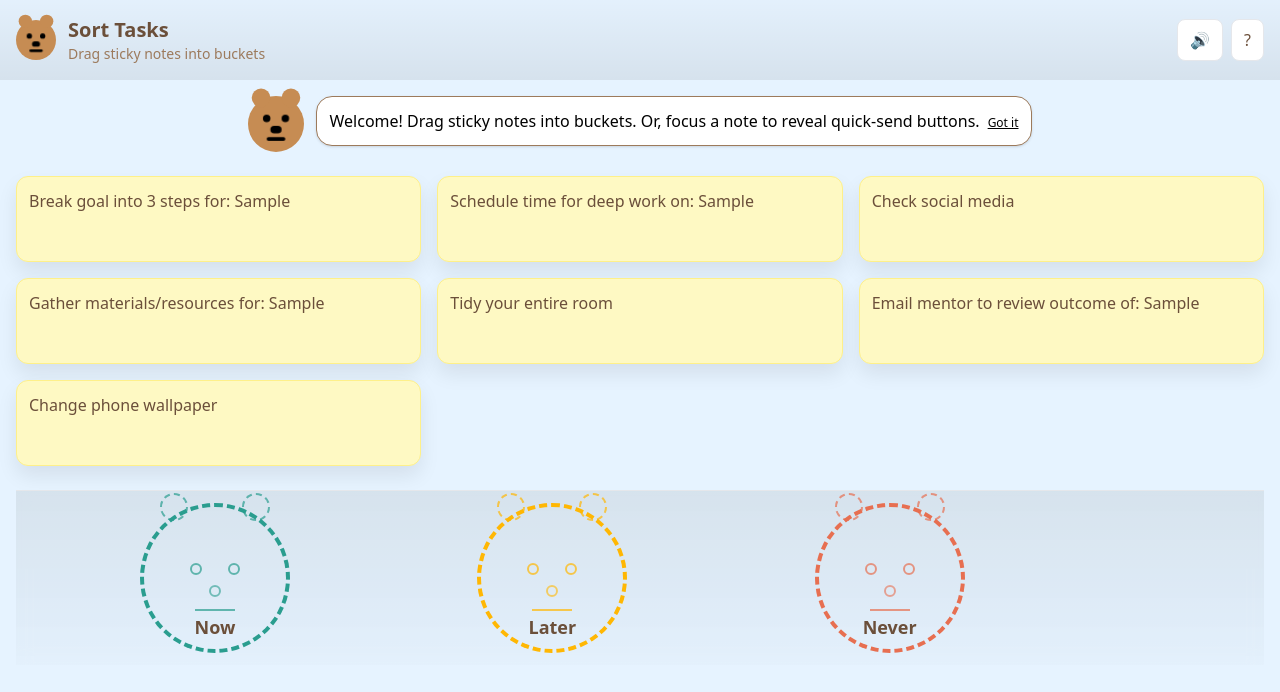
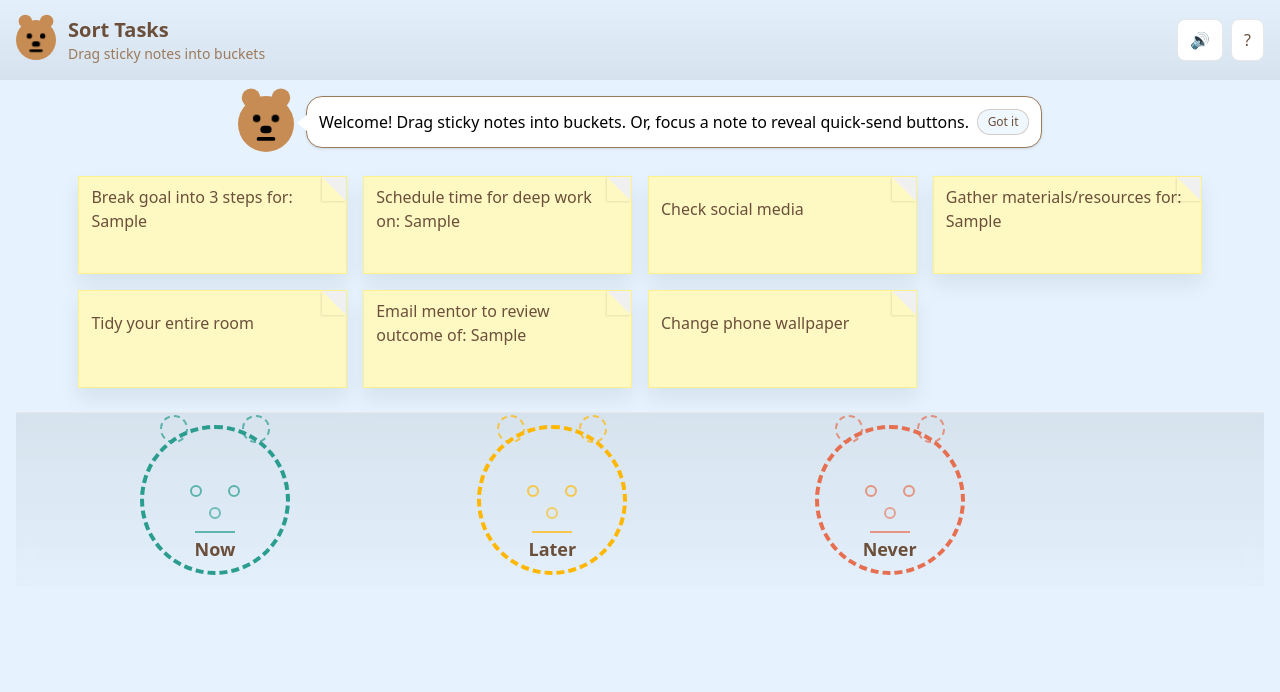
Before and after one commit to Gadisa16/FocusBear_game_app, a React (Vite) app: page / in a window 1280 px wide. Both pictures are taken after typing "Sample" into the empty fields and a click on the button "Generate Tasks". Shown: the top 692 px of the page. Built offline with nearby package versions, Linux system fonts and the light colour scheme.

Commit message:
Refactor ResultsScreen and SortingScreen components; update styles and layout for improved user experience; enhance Bucket component with cursor pointer; add new card styles in CSS for better visual appeal

```diff
--- a/src/components/ResultsScreen.tsx
+++ b/src/components/ResultsScreen.tsx
@@ -18,9 +18,9 @@ export default function ResultsScreen() {
           <button onClick={() => dispatch(goToScreen('start'))} className="bg-bear-honey text-bear-fur font-semibold py-3 rounded-xl shadow hover:opacity-90">Set New Goal</button>
           <button onClick={() => dispatch(reset())} className="text-bear-furLight underline">Restart</button>
         </div>
-        <div className="text-xs text-bear-furLight border rounded-xl p-3 bg-white">
+        {/* <div className="text-xs text-bear-furLight border rounded-xl p-3 bg-white">
           Placeholder for screenshot or short tips.
-        </div>
+        </div> */}
       </div>
     </ScreenShell>
   )
--- a/src/components/SortingScreen.tsx
+++ b/src/components/SortingScreen.tsx
@@ -45,16 +45,25 @@ export default function SortingScreen() {
         <div className="flex items-start justify-center gap-3">
           <Bear size={56} mood={mood} />
           <BearBubble>
-            {lastMessage || (showOnboarding
-              ? 'Welcome! Drag sticky notes into buckets. Or, focus a note to reveal quick-send buttons.'
-              : 'Tip: Now = urgent + important. Later = important. Never = distraction.')}
-            {showOnboarding && (
-              <button className="ml-2 text-xs underline" onClick={() => dispatch(setShowOnboarding(false))}>Got it</button>
-            )}
+            <div className="flex items-center flex-wrap gap-2">
+              <span>
+                {lastMessage || (showOnboarding
+                  ? 'Welcome! Drag sticky notes into buckets. Or, focus a note to reveal quick-send buttons.'
+                  : 'Tip: Now = urgent + important. Later = important. Never = distraction.')}
+              </span>
+              {showOnboarding && (
+                <button
+                  className="action-btn"
+                  onClick={() => dispatch(setShowOnboarding(false))}
+                >
+                  Got it
+                </button>
+              )}
+            </div>
           </BearBubble>
         </div>
 
-        <div className="grid grid-cols-1 sm:grid-cols-2 lg:grid-cols-3 gap-4">
+        <div className="grid grid-cols-1 sm:grid-cols-2 lg:grid-cols-4 gap-4 card_grid_style">
           {tasks.map((t: Task) => (
             <TaskCard
               key={t.id}
--- a/src/components/tasks/Bucket.tsx
+++ b/src/components/tasks/Bucket.tsx
@@ -43,7 +43,7 @@ export default function Bucket({ label, onDropTask, shake }: Props) {
 
   return (
     <section
-      className={`bear-bucket relative w-[150px] h-[150px] bg-transparent rounded-full p-3 pt-6 flex items-center justify-center text-[#6B4F3A] font-semibold ${shake ? 'animate-shake' : ''} border-4 border-dashed transition-transform transition-shadow transition-bg duration-200 ease-in-out`}
+      className={`bear-bucket relative w-[150px] h-[150px] bg-transparent rounded-full p-3 pt-6 flex items-center justify-center text-[#6B4F3A] font-semibold ${shake ? 'animate-shake' : ''} border-4 border-dashed transition-transform transition-shadow transition-bg duration-200 ease-in-out cursor-pointer`}
       onDragOver={onDragOver}
       onDragLeave={onDragLeave}
       onDrop={(e) => { e.currentTarget.classList.remove('is-over'); onDrop(e) }}
--- a/src/index.css
+++ b/src/index.css
@@ -12,12 +12,72 @@ html, body, #root {
 
 /* Sticky note look */
 .card-sticky {
-  @apply bg-yellow-100 shadow-sticky rounded-xl p-3 border border-yellow-200;
+  @apply bg-yellow-100 shadow-sticky pt-2 pb-1 px-3 border border-yellow-200;
+  position: relative;
+}
+
+/* Folded corner effect using pseudo-element */
+.card-sticky::before {
+  content: '';
+  position: absolute;
+  top: 0;
+  right: 0;
+  width: 0;
+  height: 0;
+  border-style: solid;
+  border-width: 0 24px 24px 0;
+  /* Size of the fold; adjust as needed */
+  border-color: transparent #f0f0f0 transparent transparent;
+  /* #f0f0f0 for a subtle fold color; match to a lighter shade of background */
+  box-shadow: -1px 1px 2px rgba(0, 0, 0, 0.1);
+  /* Shadow to simulate depth/fold crease */
+  transform: rotate(0deg);
+  /* Optional: slight rotation if you want a more dynamic fold */
+}
+
+.card-sticky:hover {
+  transform: rotate(var(--tilt, 0deg)) translateY(-2px);
 }
 
 /* Bear speech bubble */
 .bear-bubble {
   @apply bg-white border border-bear-furLight rounded-2xl p-3 shadow;
+  position: relative;
+}
+
+/* Left-facing bubble tail pointing to the bear */
+.bear-bubble::after {
+  content: '';
+  position: absolute;
+  left: -10px;
+  top: 18px;
+  width: 0;
+  height: 0;
+  border-right: 10px solid #ffffff; /* bubble background */
+  border-top: 8px solid transparent;
+  border-bottom: 8px solid transparent;
+  filter: drop-shadow(0 0 0 rgba(0,0,0,0.0));
+}
+
+/* Polished inline action button for the bubble */
+.bear-bubble .action-btn {
+  display: inline-flex;
+  align-items: center;
+  gap: 0.25rem;
+  padding: 0.25rem 0.6rem;
+  border-radius: 9999px;
+  border: 1px solid rgba(156, 122, 92, 0.35); /* bear-furLight/35 */
+  background: rgba(230, 243, 255, 0.6); /* bear-sky/60 */
+  color: #6B4F3A; /* bear-fur */
+  font-size: 0.75rem; /* text-xs */
+  line-height: 1rem;
+}
+.bear-bubble .action-btn:hover {
+  background: rgba(230, 243, 255, 0.85);
+}
+.bear-bubble .action-btn:focus {
+  outline: 2px solid rgba(42, 157, 143, 0.5); /* bear-leaf */
+  outline-offset: 2px;
 }
 
 /* Bear animations */
@@ -215,3 +275,8 @@ html, body, #root {
 .bear-bucket.dropped {
   animation: bucket-pop 200ms ease;
 }
+
+.card_grid_style {
+  margin: 0 auto;
+  width: 90%;
+}
```
